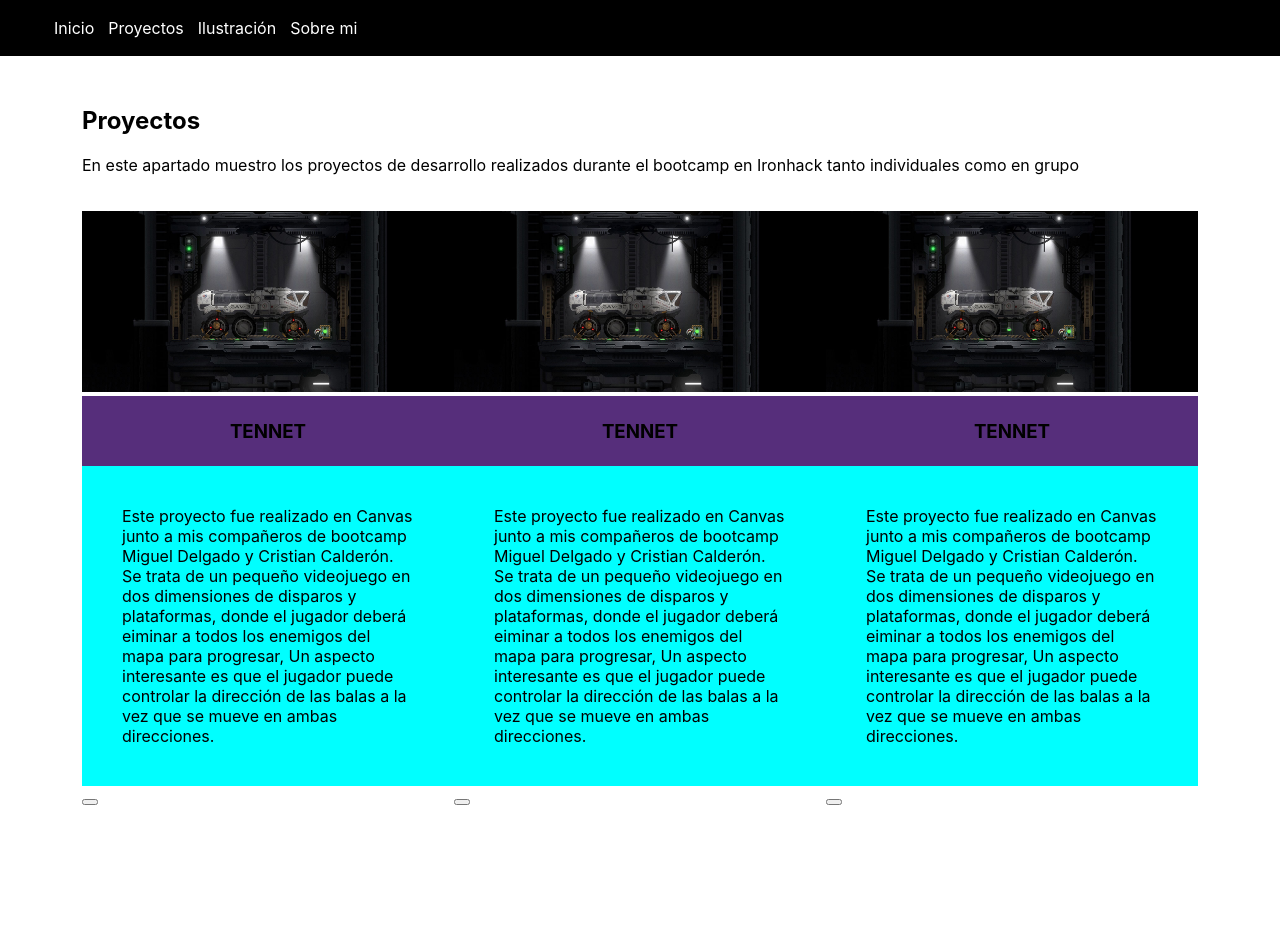
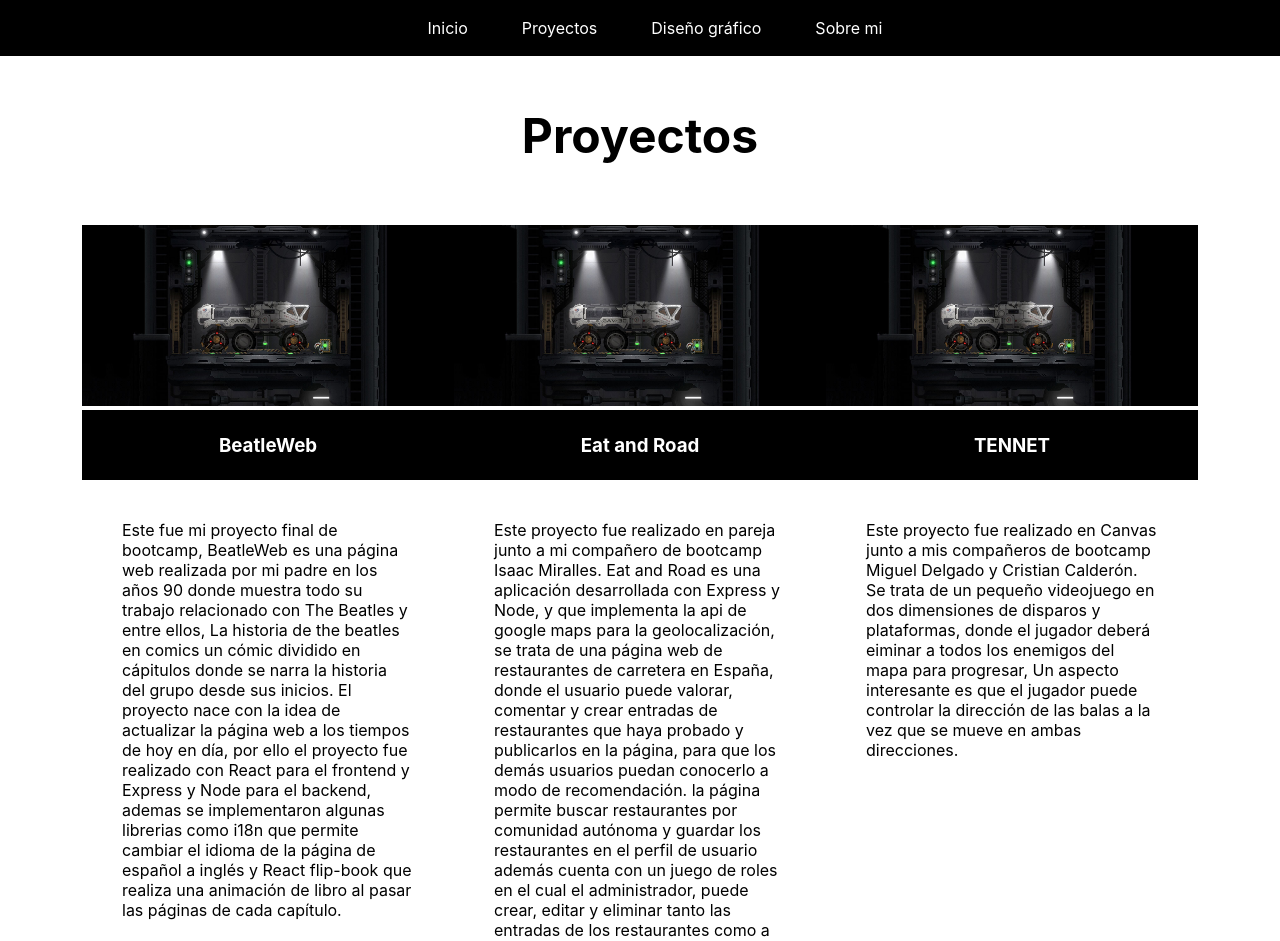
Before and after one commit to alejandroMazas/portfolio, a Next.js app: page /projects in a window 1280 px wide. Shown: the top 941 px of the page. Before the commit the page ends 856 px from the top, so only its background shows below. Built offline with nearby package versions, Linux system fonts and the light colour scheme.

Commit message:
projects page in developpment

```diff
--- a/components/Navibar/Navibar.js
+++ b/components/Navibar/Navibar.js
@@ -9,7 +9,7 @@ const Navibar = () => {
                     <li className={style.enl}>
                         <Link href="/"><a className={style.item}>Inicio</a></Link>
                         <Link href="/projects"><a className={style.item}>Proyectos</a></Link>
-                        <Link href="/ilustración"><a className={style.item}>Ilustración</a></Link>
+                        <Link href="/graphicDesign"><a className={style.item}>Diseño gráfico</a></Link>
                         <Link href="/perfil"><a className={style.item}>Sobre mi</a></Link>
                     </li>
                 </ul>
--- a/components/Navibar/Navibar.module.css
+++ b/components/Navibar/Navibar.module.css
@@ -5,7 +5,7 @@
     text-decoration: none;
     display: flex;
     align-items: center;
-    justify-content: space-between;
+    justify-content: center;
 }
 
 .list {
@@ -21,6 +21,7 @@
 
 .item {
     padding: 2px 7px 2px 7px;
+    margin: 20px;
     color: rgb(255, 255, 255);
     text-decoration: none;
 }
--- a/components/Projects_Card/Projects.card.module.css
+++ b/components/Projects_Card/Projects.card.module.css
@@ -5,7 +5,6 @@
 
 .descriptionBox {
     width: 100%;
-    background-color: aqua;
     padding: 10px;
 }
 
@@ -18,7 +17,8 @@
 .tittle {
     width: 100%;
     padding: 5px;
-    background-color: rgb(86, 46, 123);
+    background-color: rgb(0, 0, 0);
+    color: white;
     text-align: center;
 }
 
--- /dev/null
+++ b/components/Projects_Card/Projects.card1.js
@@ -0,0 +1,27 @@
+import style from './Projects.card.module.css'
+import Image from 'next/image'
+import background from '../../public/background.png'
+
+const ProjectCard1 = () => {
+    return (
+        <div className={style.container}>
+            <Image src={background} alt='tennet_image' />
+            <div className={style.tittle}>
+                <h3>
+                    <a>BeatleWeb</a>
+                </h3>
+            </div>
+            <div className={style.descriptionBox}>
+                <p className={style.description}>Este fue mi proyecto final de bootcamp, BeatleWeb es una página web realizada por mi padre
+                    en los años 90 donde muestra todo su trabajo relacionado con The Beatles y entre ellos, La historia de the beatles en comics
+                    un cómic dividido en cápitulos donde se narra la historia del grupo desde sus inicios. El proyecto nace con la idea de actualizar
+                    la página web a los tiempos de hoy en día, por ello el proyecto fue realizado con React para el frontend y Express y Node para
+                    el backend, ademas se implementaron algunas librerias como i18n que permite cambiar el idioma de la página de español a inglés
+                    y React flip-book que realiza una animación de libro al pasar las páginas de cada capítulo.
+                </p>
+            </div>
+        </div>
+    )
+}
+
+export default ProjectCard1
--- /dev/null
+++ b/components/Projects_Card/Projects.card2.js
@@ -0,0 +1,27 @@
+import style from './Projects.card.module.css'
+import Image from 'next/image'
+import background from '../../public/background.png'
+
+const ProjectCard2 = () => {
+    return (
+        <div className={style.container}>
+            <Image src={background} alt='tennet_image' />
+            <div className={style.tittle}>
+                <h3>
+                    <a>Eat and Road</a>
+                </h3>
+            </div>
+            <div className={style.descriptionBox}>
+                <p className={style.description}>Este proyecto fue realizado en pareja junto a mi compañero de bootcamp Isaac Miralles. Eat and Road
+                    es una aplicación desarrollada con Express y Node, y que implementa la api de google maps para la geolocalización,
+                    se trata de una página web de restaurantes de carretera en España, donde el usuario puede valorar, comentar y crear entradas de restaurantes
+                    que haya probado y publicarlos en la página, para que los demás usuarios puedan conocerlo a modo de recomendación. la página permite
+                    buscar restaurantes por comunidad autónoma y guardar los restaurantes en el perfil de usuario además cuenta con un juego de roles en el cual
+                    el administrador, puede crear, editar y eliminar tanto las entradas de los restaurantes como a los propios usuarios.
+                </p>
+            </div>
+        </div>
+    )
+}
+
+export default ProjectCard2
--- a/components/Projects_Card/Projects.card.js
+++ b/components/Projects_Card/Projects.card3.js
@@ -2,12 +2,14 @@ import style from './Projects.card.module.css'
 import Image from 'next/image'
 import background from '../../public/background.png'
 
-const ProjectCard1 = () => {
+const ProjectCard3 = () => {
     return (
         <div className={style.container}>
             <Image src={background} alt='tennet_image' />
             <div className={style.tittle}>
-                <h3>TENNET</h3>
+                <h3>
+                    <a>TENNET</a>
+                </h3>
             </div>
             <div className={style.descriptionBox}>
                 <p className={style.description}>Este proyecto fue realizado en Canvas junto a mis compañeros de bootcamp Miguel Delgado y Cristian Calderón.
@@ -15,9 +17,8 @@ const ProjectCard1 = () => {
                     Un aspecto interesante es que el jugador puede controlar la dirección de las balas a la vez que se mueve en ambas direcciones.
                 </p>
             </div>
-            <button></button>
         </div>
     )
 }
 
-export default ProjectCard1
+export default ProjectCard3
--- a/pages/projects.js
+++ b/pages/projects.js
@@ -1,4 +1,6 @@
-import ProjectCard1 from '../components/Projects_Card/Projects.card'
+import ProjectCard1 from '../components/Projects_Card/Projects.card1'
+import ProjectCard2 from '../components/Projects_Card/Projects.card2'
+import ProjectCard3 from '../components/Projects_Card/Projects.card3'
 import styles from '../styles/Projects.module.css'
 
 const proyectos = () => {
@@ -6,17 +8,17 @@ const proyectos = () => {
     return (
         <div className={styles.container}>
 
-            <h2>Proyectos</h2>
+            <h2 className={styles.title}>Proyectos</h2>
 
-            <p>En este apartado muestro los proyectos de desarrollo realizados durante el bootcamp en Ironhack tanto individuales como en grupo</p>
+            {/* <p>En este apartado muestro los proyectos de desarrollo realizados durante el bootcamp en Ironhack tanto individuales como en grupo</p> */}
 
             <div className={styles.cardBox}>
 
                 <ProjectCard1></ProjectCard1>
 
-                <ProjectCard1></ProjectCard1>
+                <ProjectCard2></ProjectCard2>
 
-                <ProjectCard1></ProjectCard1>
+                <ProjectCard3></ProjectCard3>
 
             </div>
 
--- a/styles/Projects.module.css
+++ b/styles/Projects.module.css
@@ -7,5 +7,9 @@
     width: 100%;
     display: flex;
     justify-content: space-between;
-    align-items: center;
 }
+
+.title {
+    font-size: 3em;
+    text-align: center;
+}
```
